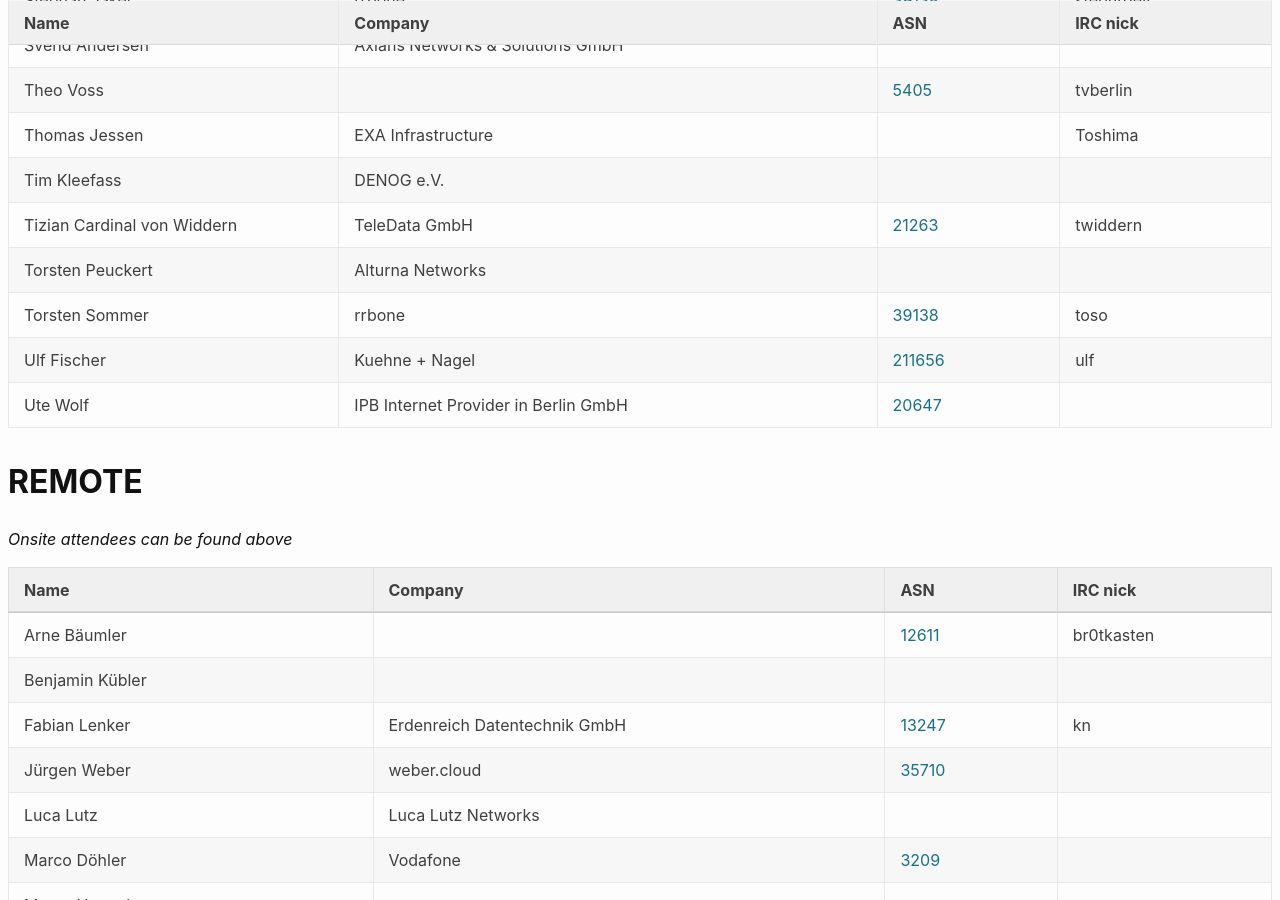
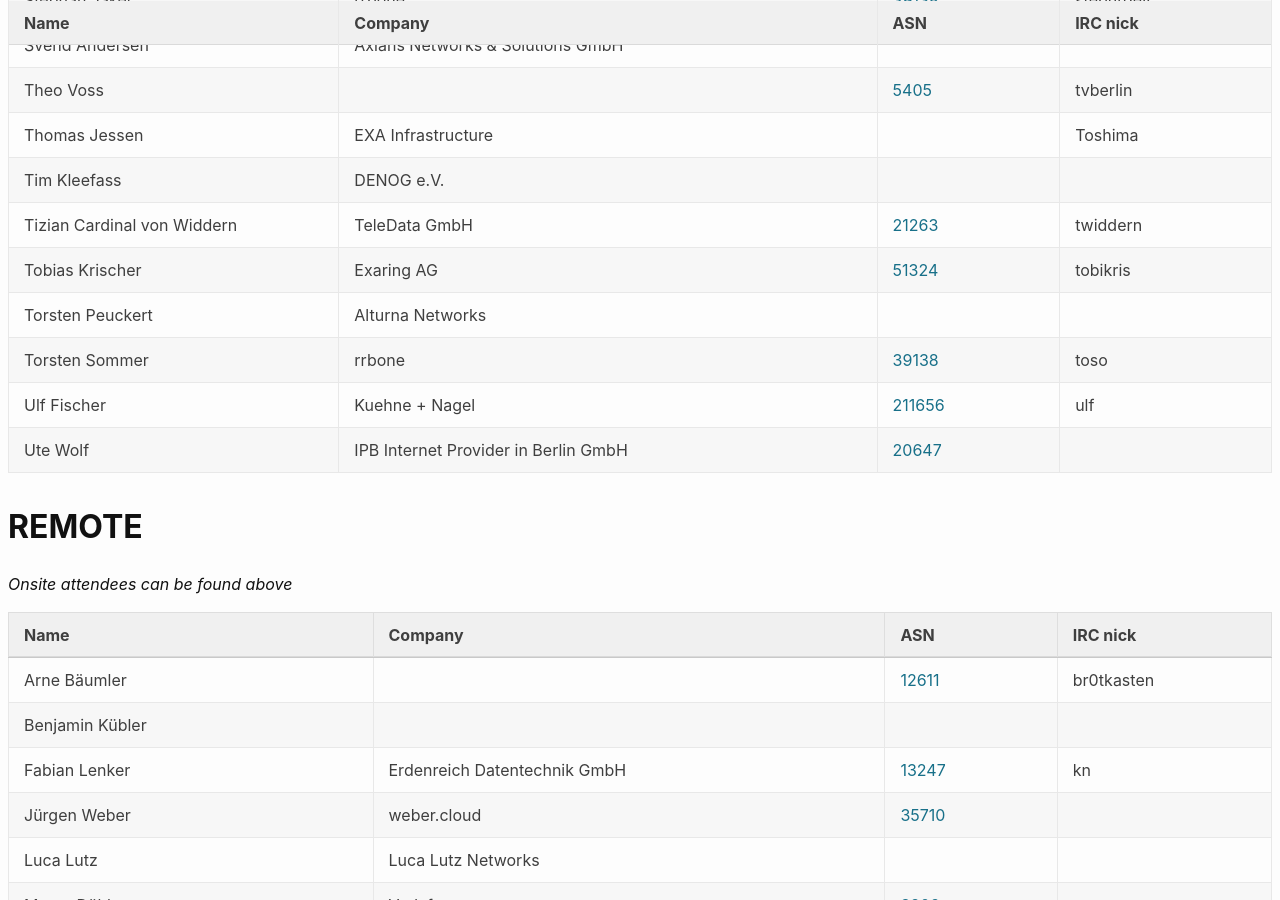
Before and after one commit to denog/pretix-attendeelist, a Jekyll site: the page built from denog15/index.md, in a window 1280 px wide and 900 px high, scrolled down 4654 px. Built offline with Jekyll 4.4.1, drawn with Linux system fonts in a browser that asks for light colours.

Commit message:
Latest data: Thu Aug 24 19:28:14 UTC 2023

```diff
--- a/_data/attendees_denog15_onsite.json
+++ b/_data/attendees_denog15_onsite.json
@@ -630,6 +630,12 @@
     "asn": "21263"
   },
   {
+    "name": "Tobias Krischer",
+    "company": "Exaring AG",
+    "irc": "tobikris",
+    "asn": "51324"
+  },
+  {
     "name": "Torsten Peuckert",
     "company": "Alturna Networks",
     "irc": null,
```
